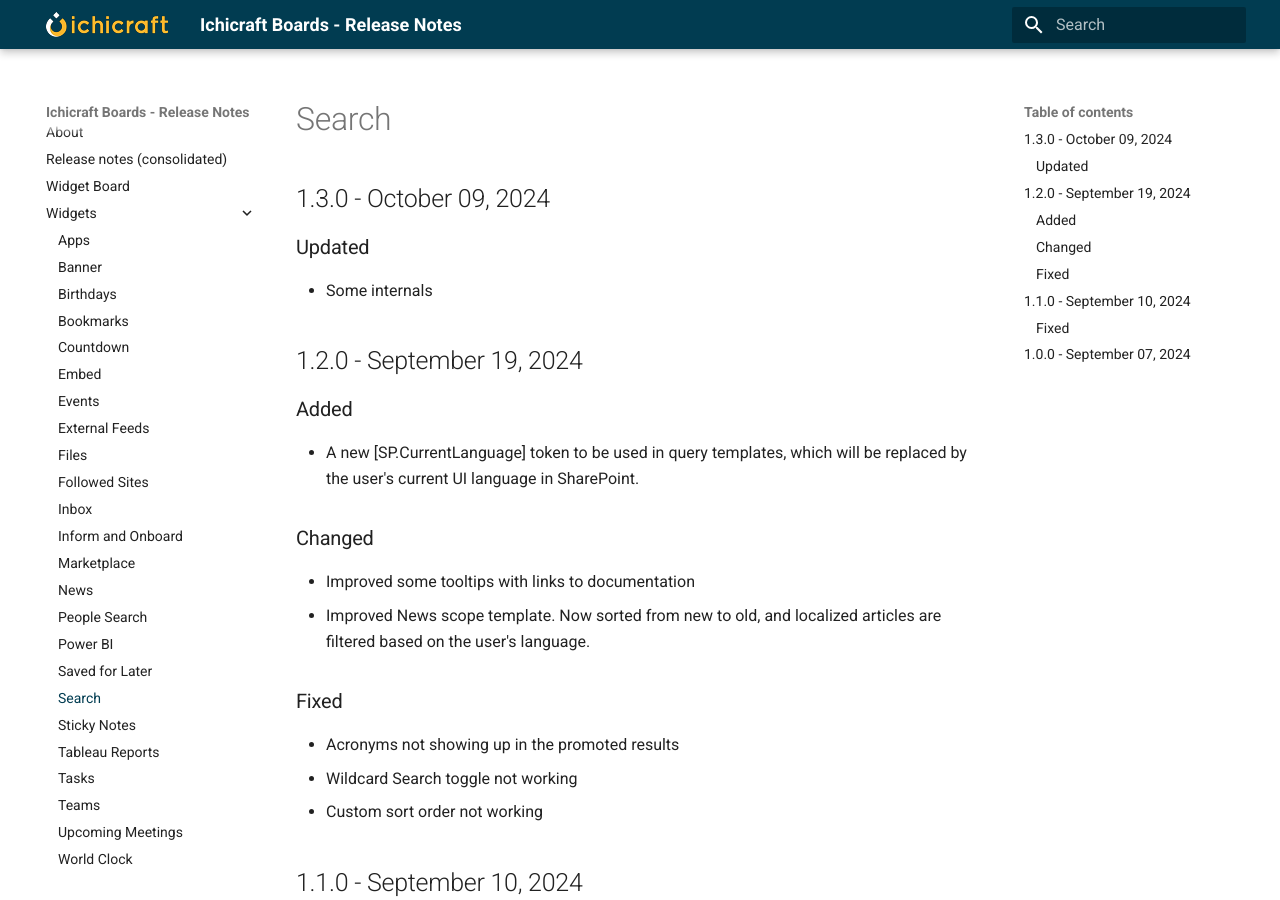
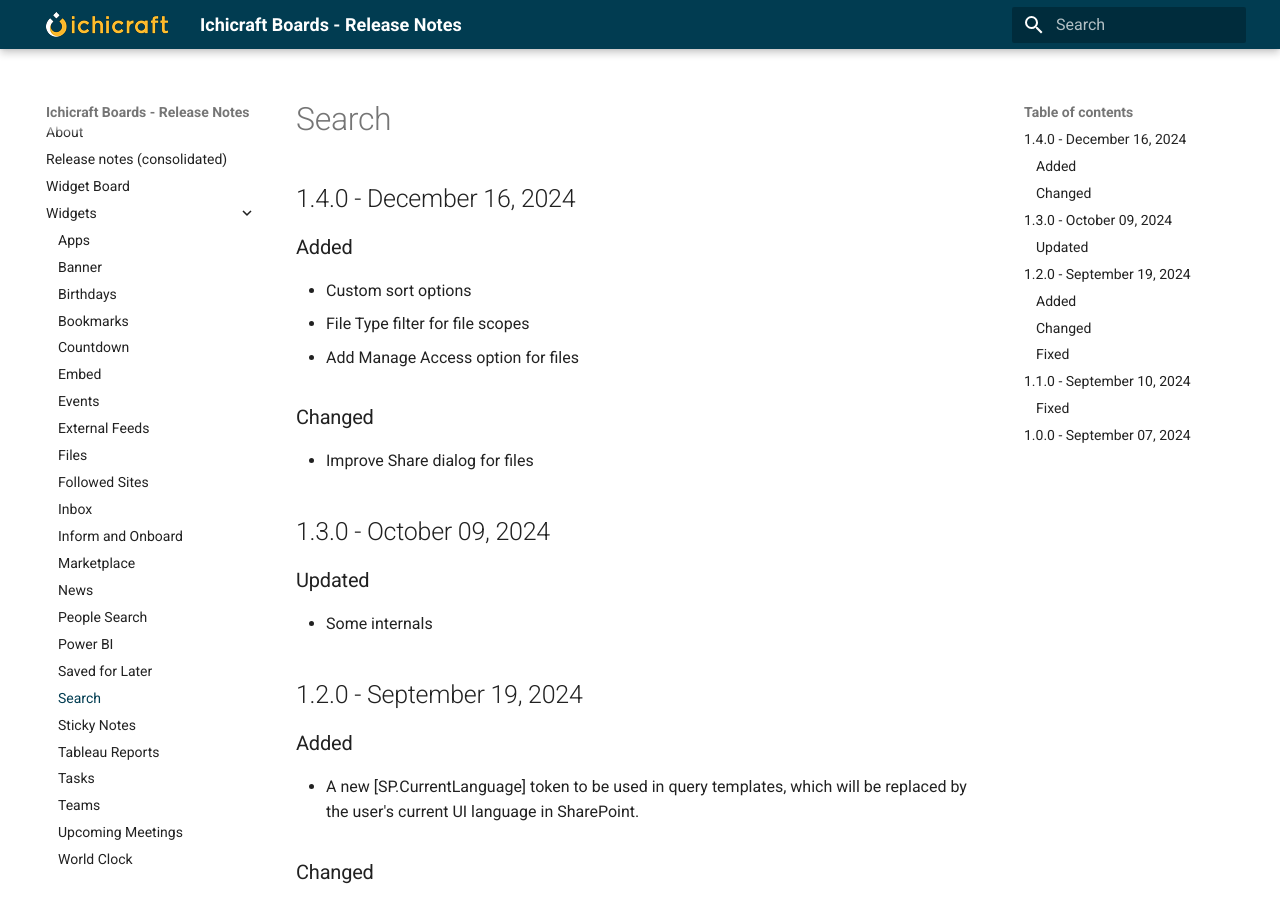
Before and after one commit to ichicraft/widgets-docs, an MkDocs documentation site: the page built from docs/Widgets/Search.md, in a window 1280 px wide and 900 px high. Built offline with MkDocs 1.6.1 and Material for MkDocs 9.7.7, drawn with Linux system fonts in a browser that asks for light colours.

```diff
--- a/docs/Widgets/Search.md
+++ b/docs/Widgets/Search.md
@@ -1,3 +1,13 @@
+## 1.4.0 - December 16, 2024
+
+### Added
+- Custom sort options
+- File Type filter for file scopes
+- Add Manage Access option for files
+
+### Changed
+- Improve Share dialog for files
+
 ## 1.3.0 - October 09, 2024
 
 ### Updated
```
Also changed, not shown: docs/Release-notes-(consolidated).md (+10 -0 lines).
